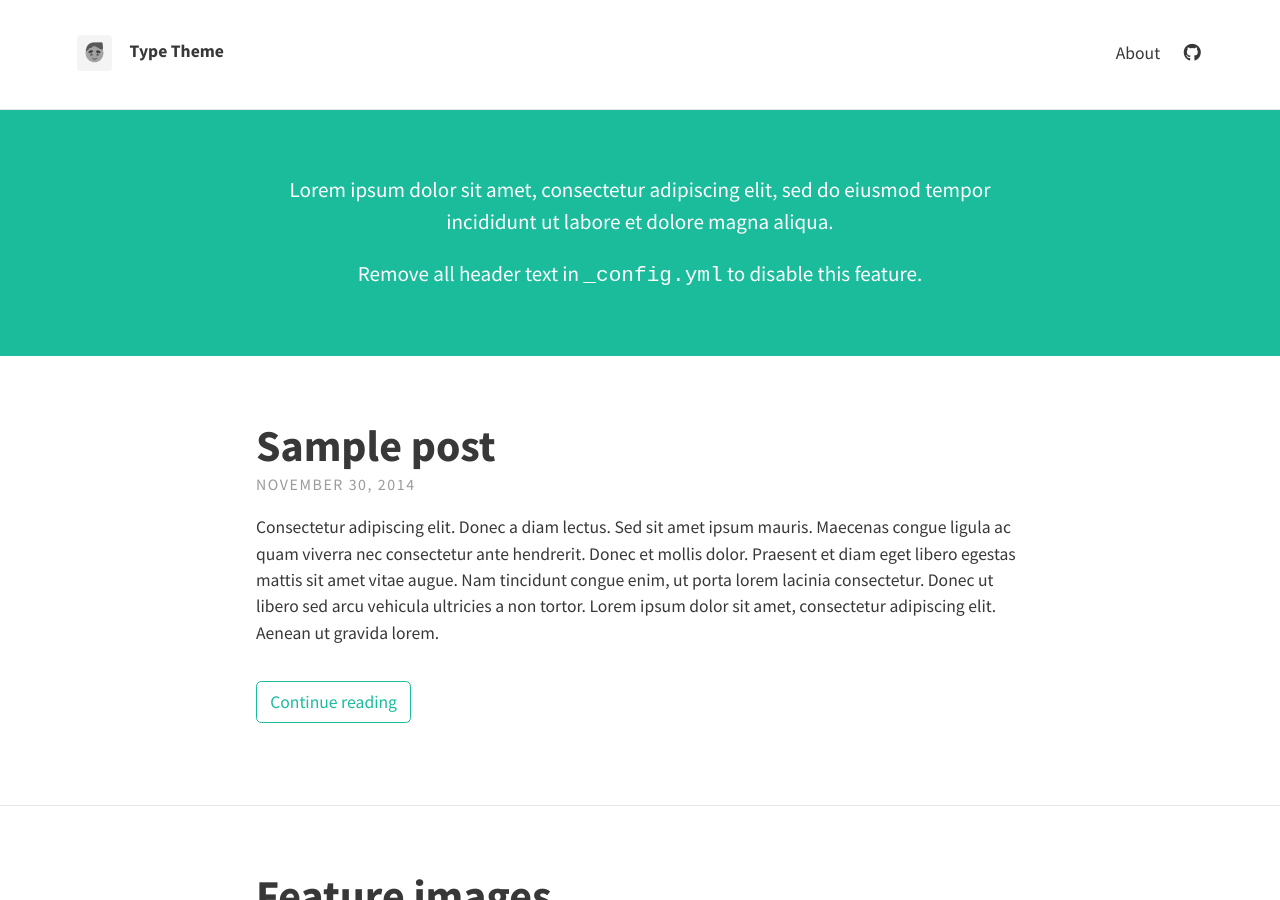
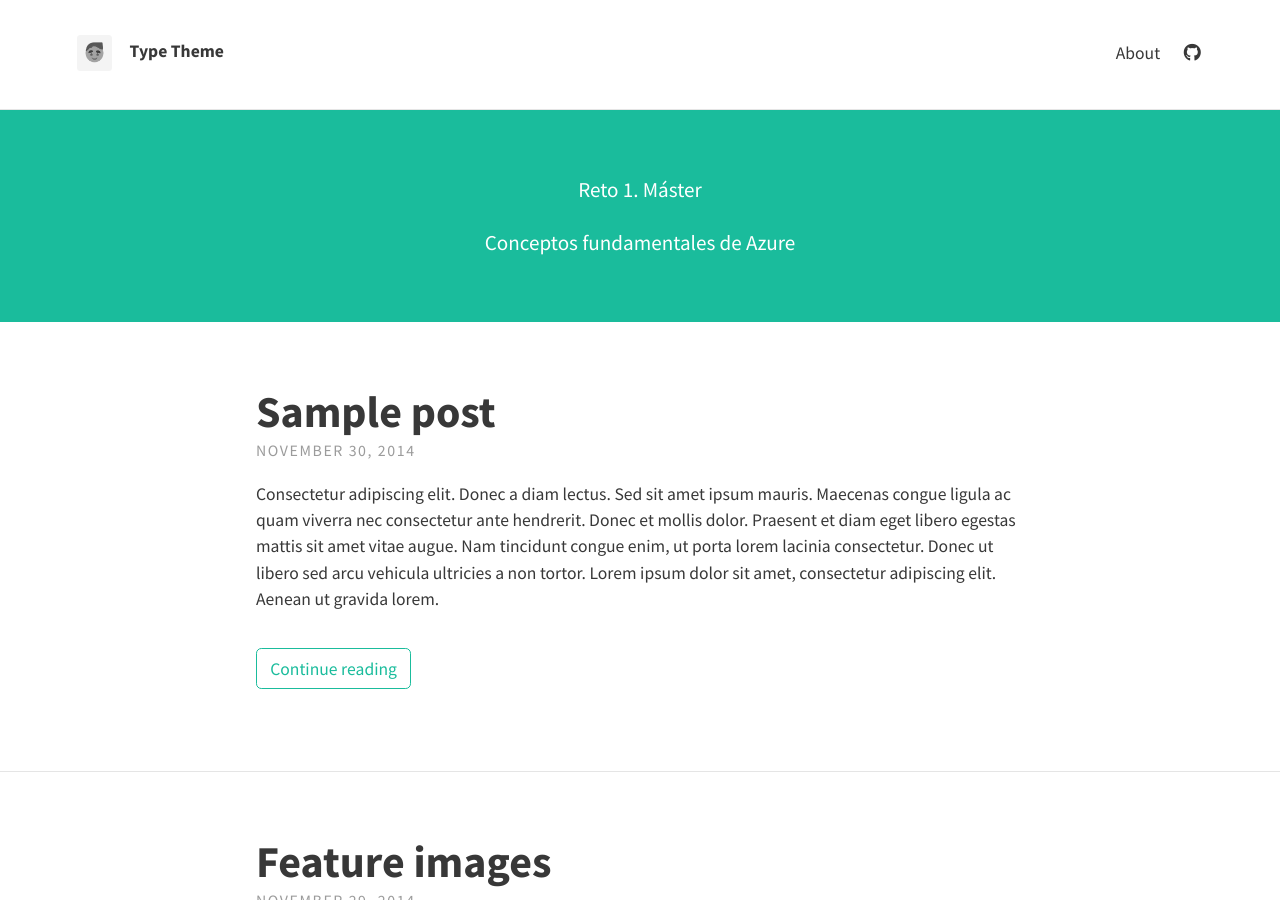
Before and after one commit to scalixtro/AzureConceptos, a Jekyll site: the page built from index.html, in a window 1280 px wide and 900 px high. Built offline with Jekyll 4.4.1, drawn with Linux system fonts in a browser that asks for light colours; nearby versions of some CDN libraries; the list of posts is cut into pages by our own code.

Commit message:
Update _config.yml

```diff
--- a/_config.yml
+++ b/_config.yml
@@ -13,9 +13,9 @@
 
   # Header and footer text
   header_text: >
-     <p>Lorem ipsum dolor sit amet, consectetur adipiscing elit, sed do eiusmod tempor incididunt ut labore et dolore magna aliqua.</p>
+     <p>Reto 1. Máster </p>
 
-     <p>Remove all header text in <code>_config.yml</code> to disable this feature.</p>
+     <p>Conceptos fundamentales de Azure</p>
   header_text_feature_image:
   footer_text: >
    Powered by <a href="https://jekyllrb.com/">Jekyll</a> with <a href="https://github.com/rohanchandra/type-theme">Type Theme</a>
```
